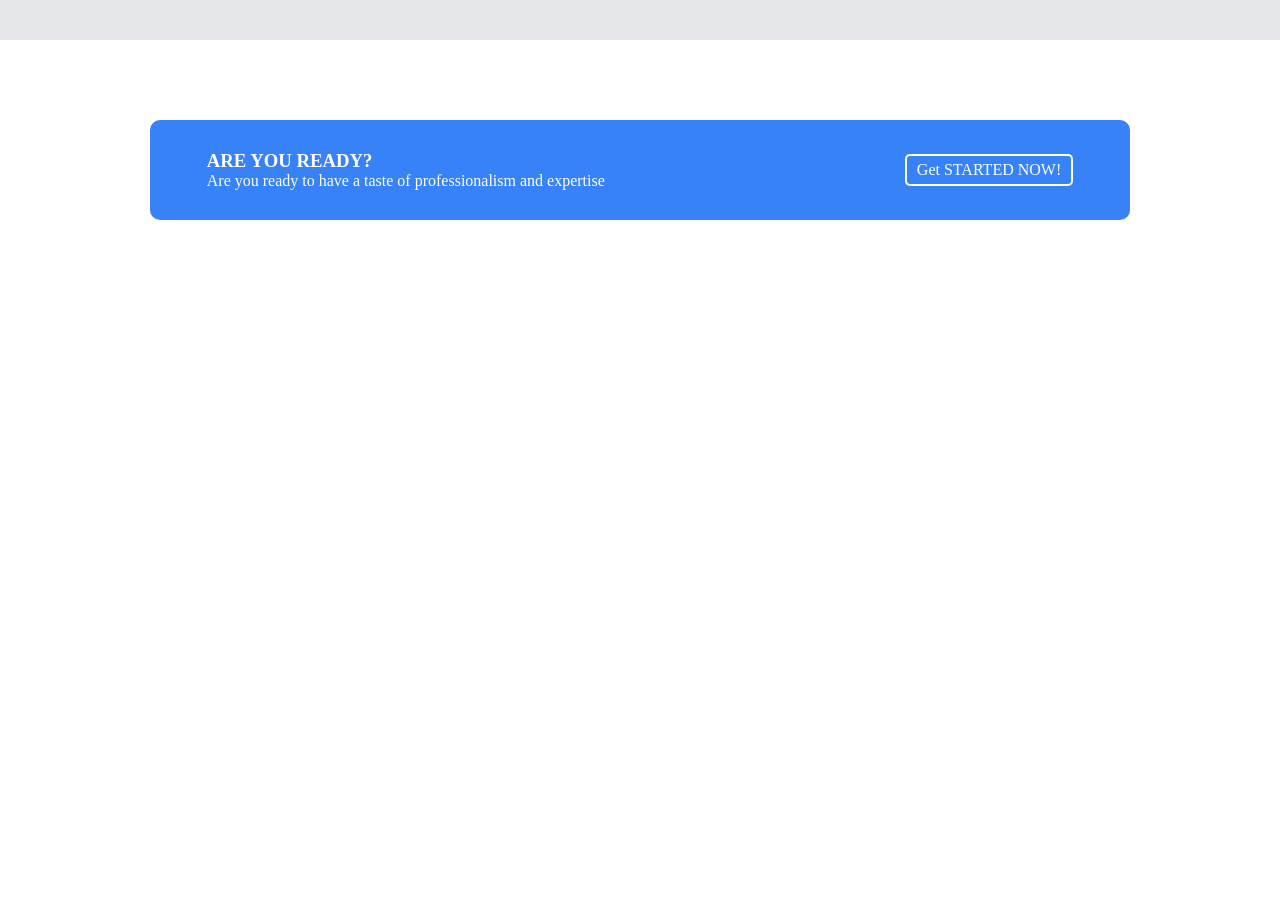
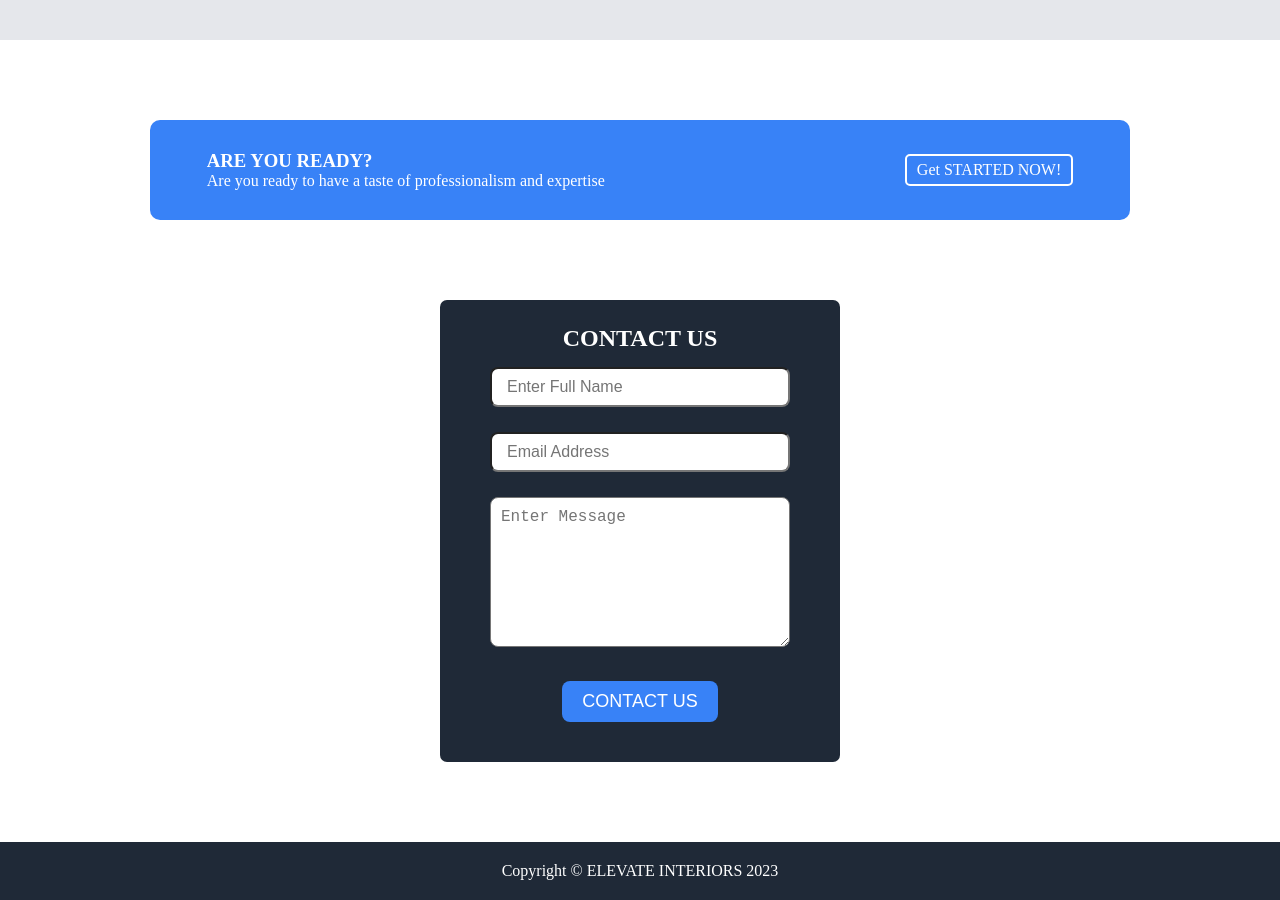
Before and after one commit to Bowale101/Elevate-Interiors, a plain HTML site: page index.html in a window 1280 px wide. Shown: the part 1325-2225 px from the top of the page. Before the commit the page ends 1625 px from the top, so only its background shows below. Drawn offline with Linux system fonts and the light colour scheme.

Commit message:
completion of the contact form and footer

```diff
--- a/css/style.css
+++ b/css/style.css
@@ -154,3 +154,66 @@ span {
     background: #fff;
     color: #3882f7;
 }
+
+#cont {
+    background: #1F2937;
+    width: 400px;
+    margin: 80px auto;
+    padding: 25px;
+    border-radius: 7px;
+    text-align: center;
+}
+
+#cont h1 {
+   top: 50px;
+    color: #fff;
+}
+.form {
+    display: flex;
+    flex-direction: column;
+    justify-content: center;
+    align-items: center;
+    gap: 25px;
+    padding: 15px;
+}
+
+input {
+    width: 300px;
+    height: 40px;
+    padding: 15px;
+    border-radius: 8px;
+    font-size: 16px;
+    outline: none;
+}
+
+textarea {
+    width: 300px;
+    height: 150px;
+    padding: 10px;
+    font-size: 16px;
+    border-radius: 8px;
+    outline: none;
+}
+
+.butto {
+    background: #3882f7;
+    color: #fff;
+    margin-top: 5px;
+    padding: 10px 20px;
+    border-radius: 8px;
+    border: none;
+    font-size: 18px;
+}
+
+.butto:hover {
+    background: transparent;
+    border: 1px solid #3882f7;
+}
+
+
+footer {
+    background:#1F2937;
+    padding: 20px;
+    text-align: center;
+    color: #fff;
+}
--- a/index.html
+++ b/index.html
@@ -116,7 +116,45 @@
         <button class="but">Get STARTED NOW!</button>
       </div>
     </div>
-      </body>
-    </html>
-  </body>
-</html>
+    <!--CONTACT FORM-->
+    <section id="contact">
+        <div id="cont">
+          <h1>CONTACT US</h1>
+          <div class="form">
+            <div>
+              <input
+                type="text"
+                name="name"
+                id="name"
+                placeholder="Enter Full Name"
+              />
+            </div>
+            <div>
+              <input
+                type="email"
+                name="email"
+                id="email"
+                placeholder="Email Address"
+              />
+            </div>
+            <div>
+              <textarea
+                name="message"
+                id="message"
+                cols="30"
+                rows="10"
+                placeholder="Enter Message"
+              ></textarea>
+            </div>
+            <div>
+              <button class="butto">CONTACT US</button>
+            </div>
+          </div>
+          </div>
+        </div>
+      </section>
+
+      <!--FOOTER-->
+      <footer>Copyright &copy; ELEVATE INTERIORS 2023</footer>
+    </body>
+  </html>
```
